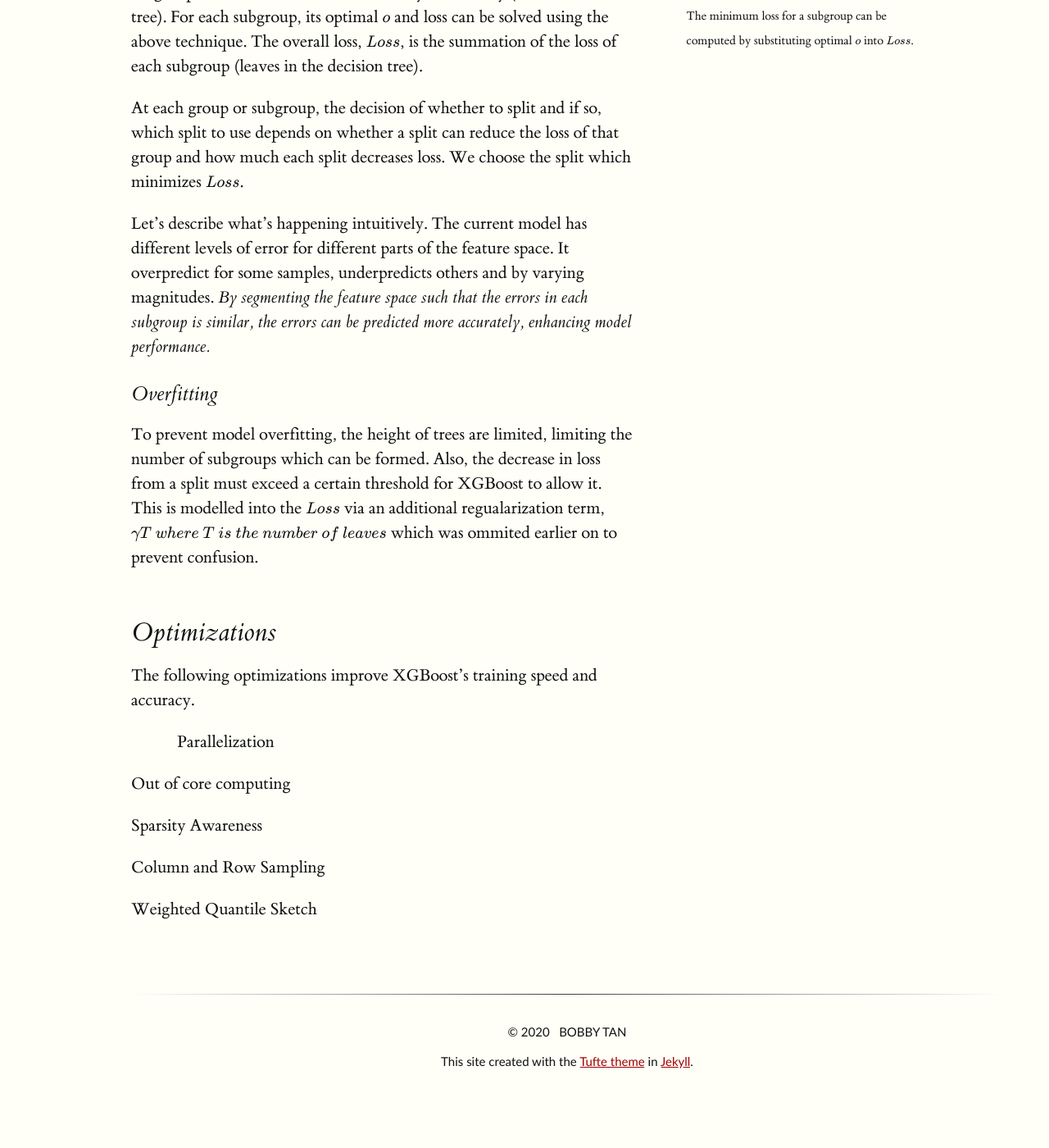
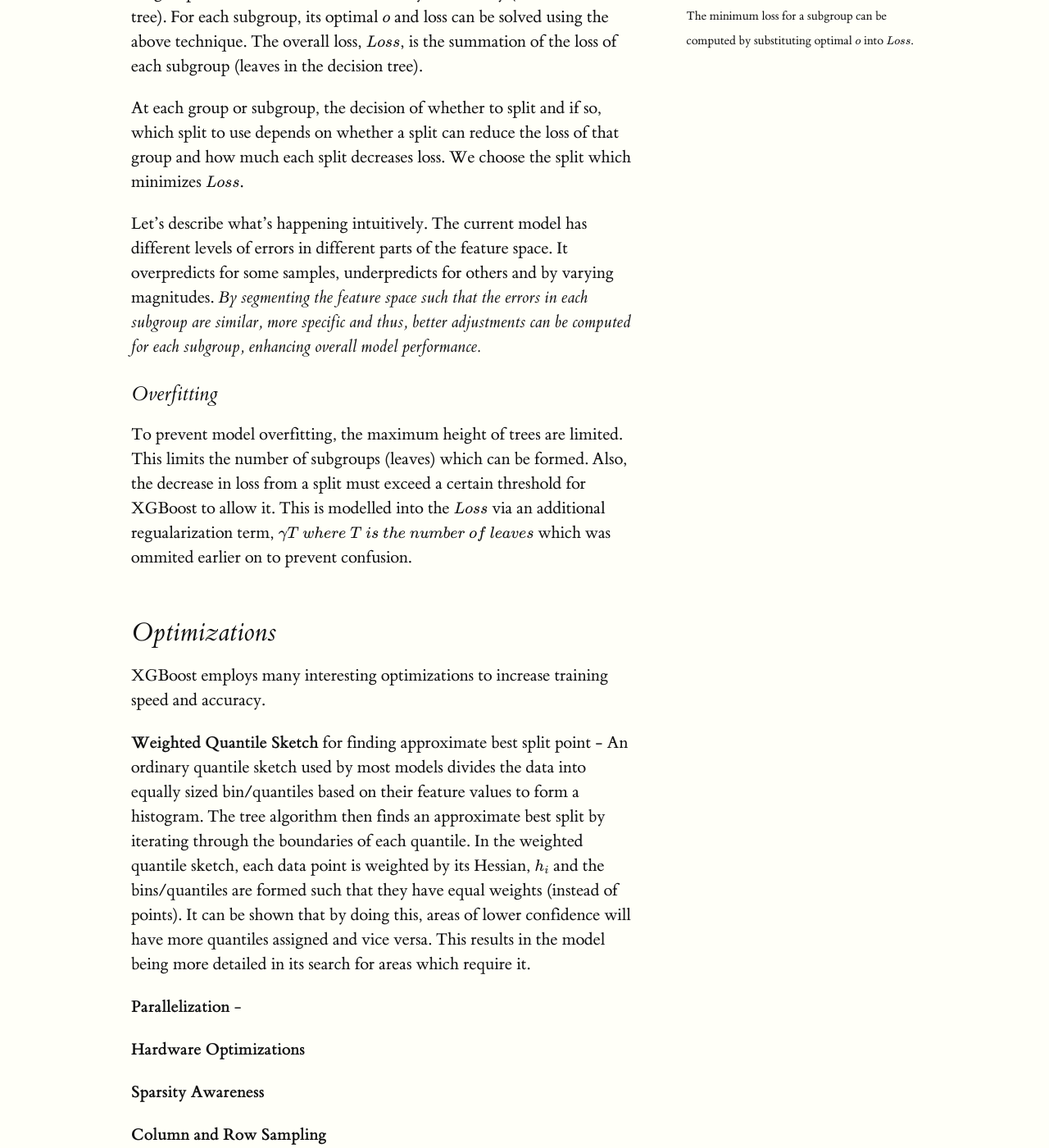
Before and after one commit to bobby-tan/bobby-tan.github.io, a Jekyll site: the page built from _posts/2020-05-11-A-Short-Introduction-to-XGBoost.md, in a window 1280 px wide and 1400 px high, scrolled down 4483 px. Shown: the whole window at 82% size. Built offline with Jekyll 4.4.1, drawn with Linux system fonts in a browser that asks for light colours; formulas are drawn with MathJax 3; before the commit the page ends 5801 px from its top, so only the background shows below that.

Commit message:
doing optimizations, finished Weighted Quantile Sketch, but wanna crop

```diff
--- a/_posts/2020-05-11-A-Short-Introduction-to-XGBoost.md
+++ b/_posts/2020-05-11-A-Short-Introduction-to-XGBoost.md
@@ -102,23 +102,23 @@ The samples can be divided using split conditions. For example, if a split condi
 
 At each group or subgroup, the decision of whether to split and if so, which split to use depends on whether a split can reduce the loss of that group and how much each split decreases loss. We choose the split which minimizes $$ Loss $$.
 
-Let's describe what's happening intuitively. The current model has different levels of error for different parts of the feature space. It overpredict for some samples, underpredicts others and by varying magnitudes. *By segmenting the feature space such that the errors in each subgroup is similar, the errors can be predicted more accurately, enhancing model performance.*
+Let's describe what's happening intuitively. The current model has different levels of errors in different parts of the feature space. It overpredicts for some samples, underpredicts for others and by varying magnitudes. *By segmenting the feature space such that the errors in each subgroup are similar, more specific and thus, better adjustments can be computed for each subgroup, enhancing overall model performance.*
 
 ### Overfitting
 
-To prevent model overfitting, the height of trees are limited, limiting the number of subgroups which can be formed. Also, the decrease in loss from a split must exceed a certain threshold for XGBoost to allow it. This is modelled into the $$ Loss $$ via an additional regualarization term, $$ \gamma T\ where\ T\ is\ the\ number\ of\ leaves $$ which was ommited earlier on to prevent confusion.
+To prevent model overfitting, the maximum height of trees are limited. This limits the number of subgroups (leaves) which can be formed. Also, the decrease in loss from a split must exceed a certain threshold for XGBoost to allow it. This is modelled into the $$ Loss $$ via an additional regualarization term, $$ \gamma T\ where\ T\ is\ the\ number\ of\ leaves $$ which was ommited earlier on to prevent confusion.
 
 
 ## Optimizations
 
-The following optimizations improve XGBoost's training speed and accuracy.
+XGBoost employs many interesting optimizations to increase training speed and accuracy.
 
-- Parallelization
+**Weighted Quantile Sketch** for finding approximate best split point - An ordinary quantile sketch used by most models divides the data into equally sized bin/quantiles based on their feature values to form a histogram. The tree algorithm then finds an approximate best split by iterating through the boundaries of each quantile. In the weighted quantile sketch, each data point is weighted by its Hessian, $$ h_i $$ and the bins/quantiles are formed such that they have equal weights (instead of points). It can be shown that by doing this, areas of lower confidence will have more quantiles assigned and vice versa. This results in the model being more detailed in its search for areas which require it.
 
-Out of core computing
+**Parallelization** -
 
-Sparsity Awareness
+**Hardware Optimizations**
 
-Column and Row Sampling
+**Sparsity Awareness**
 
-Weighted Quantile Sketch
+**Column and Row Sampling**
```
